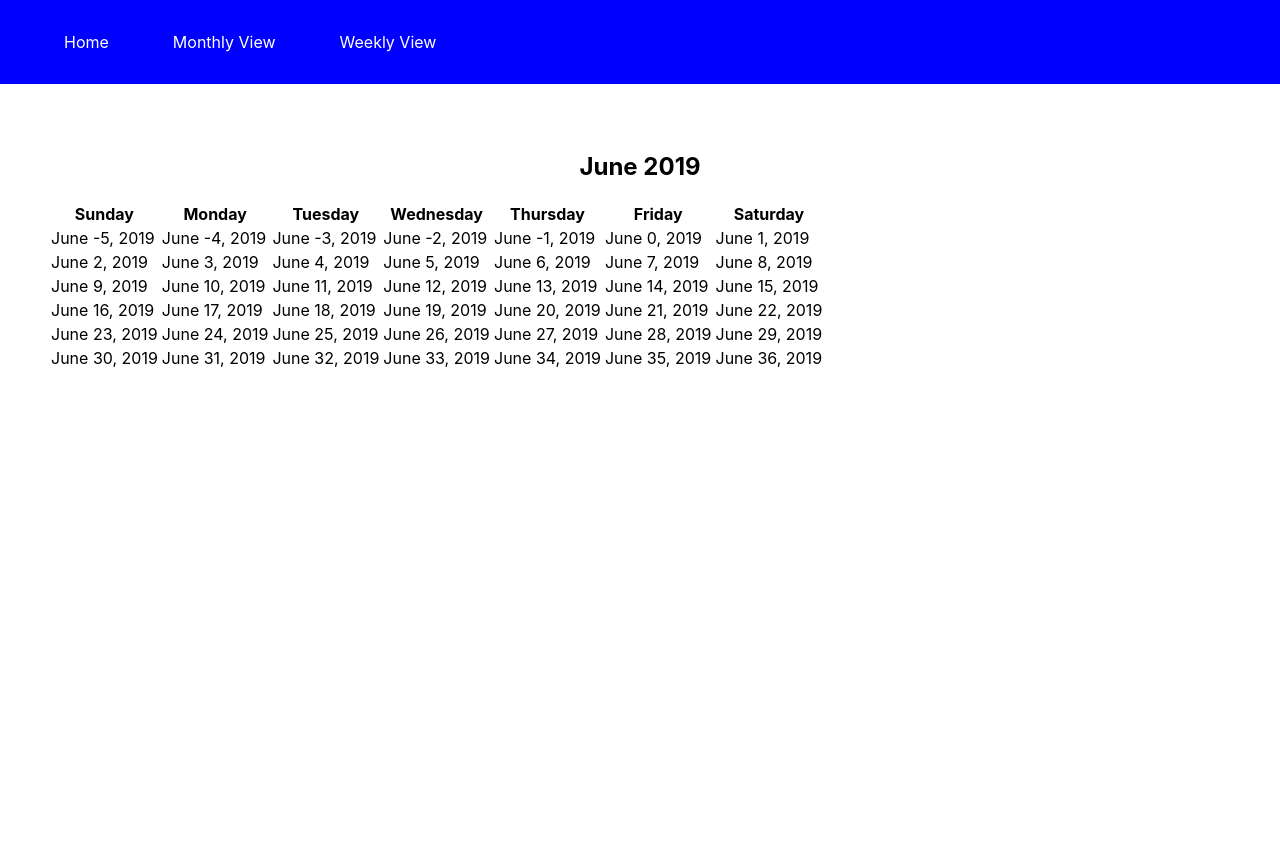
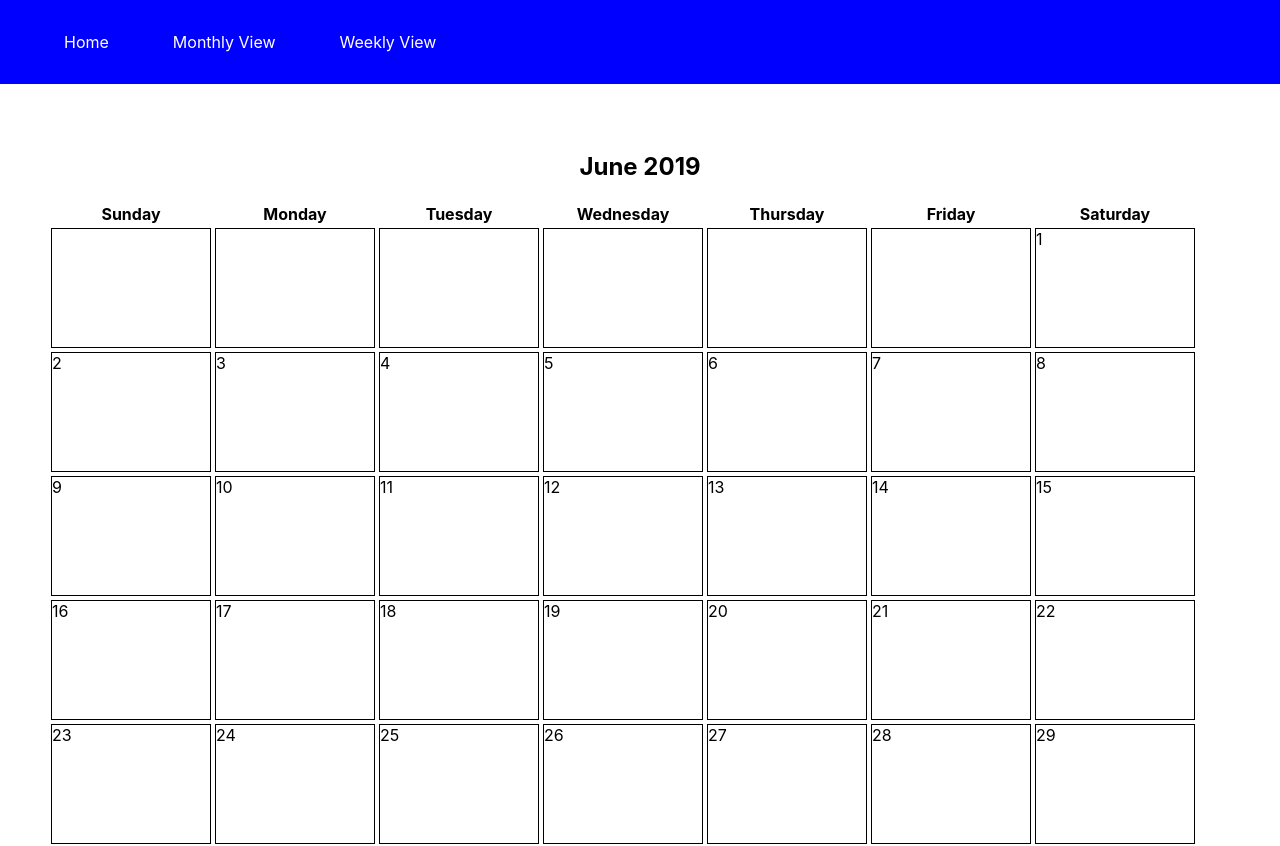
Before and after one commit to kylstraj/cs361_project, a React (Create React App) app in the folder cs361/: page /month/June/2019 in a window 1280 px wide. Shown: the top 846 px of the page. Before the commit the page ends 800 px from the top, so only its background shows below. Built offline with nearby package versions, Linux system fonts and the light colour scheme.

Commit message:
style grid

```diff
--- a/cs361/src/App.css
+++ b/cs361/src/App.css
@@ -51,3 +51,10 @@ nav a {
 .month-container h2 {
   text-align: center;
 }
+
+.month-cell {
+  min-height: 120px;
+  min-width: 160px;
+  box-sizing: border-box;
+  border: solid 1px black;
+}
--- a/cs361/src/components/MonthCell.js
+++ b/cs361/src/components/MonthCell.js
@@ -5,14 +5,22 @@ const MonthCell = ({
   date,
   month,
   year,
+  empty,
 }) => (
-  <div>{month} {date}, {year}</div>
+  empty ?
+    <div className="month-cell" /> :
+    (
+      <div className="month-cell">
+        {date}
+      </div>
+    )
 );
 
 MonthCell.propTypes = {
   date: PropTypes.number,
   month: PropTypes.string,
   year: PropTypes.string,
+  empty: PropTypes.bool,
 };
 
 export default MonthCell;
--- a/cs361/src/components/MonthGrid.js
+++ b/cs361/src/components/MonthGrid.js
@@ -39,6 +39,7 @@ const getDatesInWeek = (month, year, week) => {
 
 const renderWeek = (month, year, week) => {
   const datesInWeek = getDatesInWeek(month, year, week);
+  const { numDays } = monthInfo(month, year);
   return (
     <tr key={`${month}-${week}`}>
       {daysByIndex.map(day => (
@@ -47,6 +48,7 @@ const renderWeek = (month, year, week) => {
             date={datesInWeek[day]}
             month={month}
             year={year}
+            empty={datesInWeek[day] < 1 || datesInWeek[day] > numDays}
           />
         </td>
       ))
```
